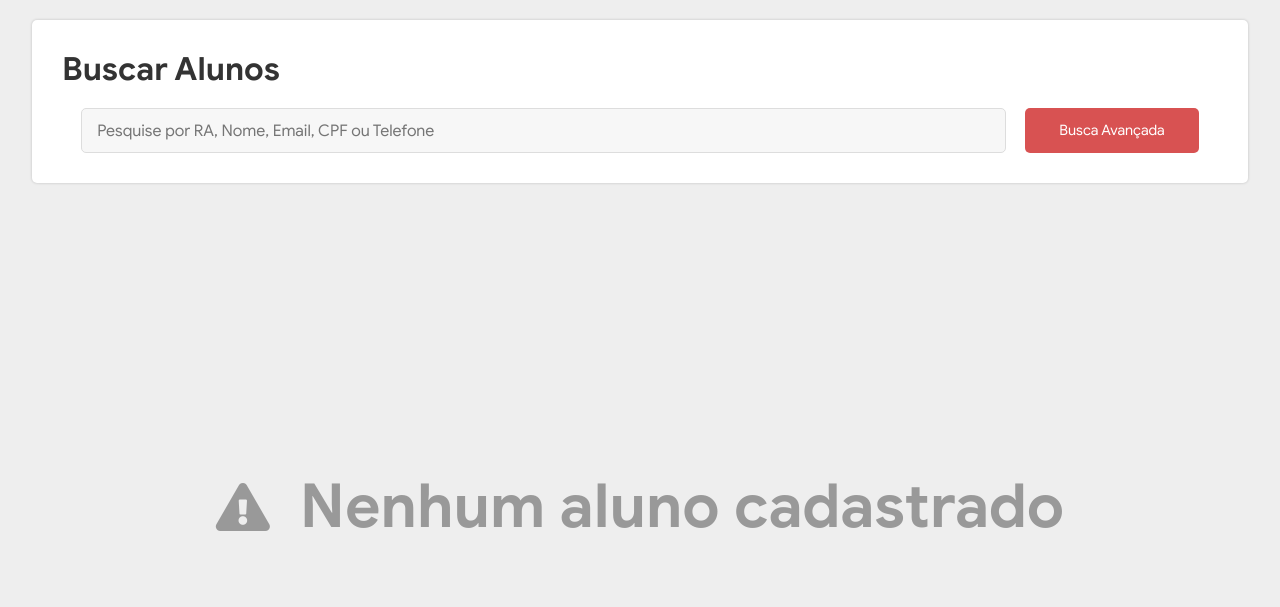
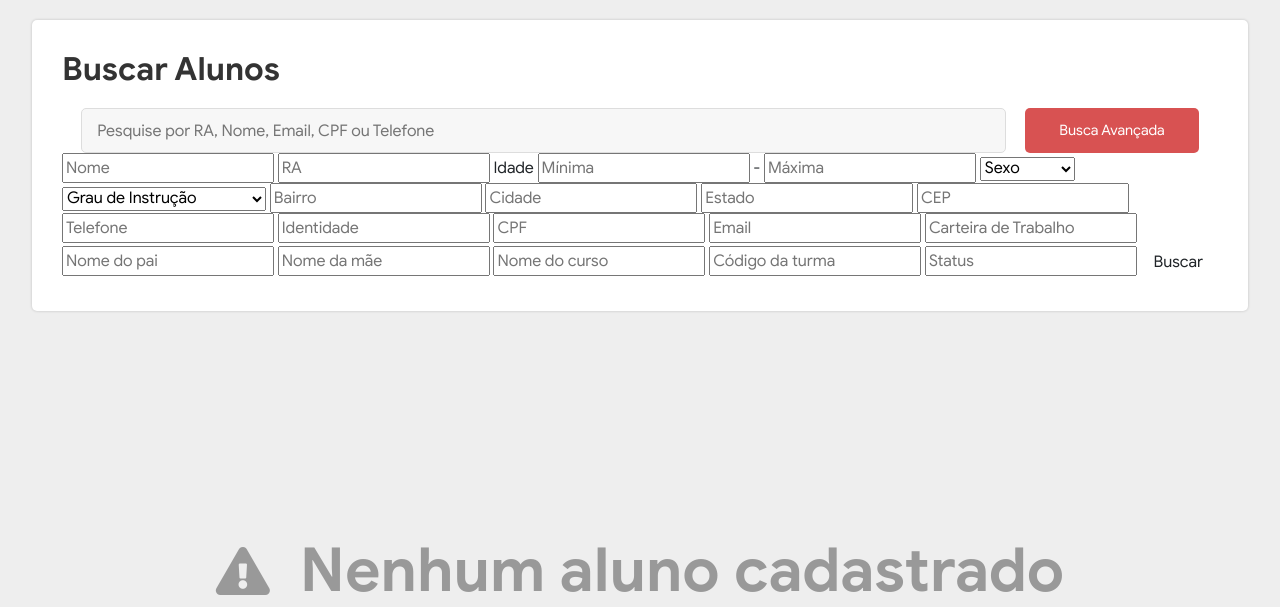
Before and after one commit to thiago4455/mercurio, a PHP site: page /home/alunos.php in a window 1280 px wide. Shown: the top 607 px of the page. Run offline with PHP 8.4, Linux system fonts and the light colour scheme; data that the repository does not hold is empty; some libraries are stand-ins or nearby versions.

Commit message:
Busca avançada

```diff
--- a/home/alunos.php
+++ b/home/alunos.php
@@ -104,7 +104,38 @@
             <div id="search-avanced" class="btn">Busca Avançada</div>
         </div>
         <div id="busca-avancada">
-
+         <input type="text" id="nome" placeholder="Nome" autocomplete="off">
+         <input type="text" id="ra" placeholder="RA" autocomplete="off">
+            Idade
+         <input type="text" id="age1" placeholder="Mínima" autocomplete="off"> -
+         <input type="text" id="age2" placeholder="Máxima" autocomplete="off">
+         <select id="sexo">
+            <option value="" disabled selected hidden>Sexo</option>
+            <option value="">Nenhum</option>
+            <option value="M">Masculino</option>
+            <option value="F">Feminino</option>
+         </select>
+         <select id="grauInstrucao">
+            <option value="" disabled selected hidden>Grau de Instrução</option>
+            <option value="">Nenhum</option>
+            <option value="Ensino médio incompleto">Ensino médio incompleto</option>
+            <option value="Ensino médio completo">Ensino médio completo</option>
+         </select>
+         <input type="text" id="bairro" placeholder="Bairro" autocomplete="off">
+         <input type="text" id="cidade" placeholder="Cidade" autocomplete="off">
+         <input type="text" id="estado" placeholder="Estado" autocomplete="off">
+         <input type="text" id="cep" placeholder="CEP" autocomplete="off">
+         <input type="text" id="telefone" placeholder="Telefone" autocomplete="off">
+         <input type="text" id="identidade" placeholder="Identidade" autocomplete="off">
+         <input type="text" id="cpf" placeholder="CPF" autocomplete="off">
+         <input type="text" id="email" placeholder="Email" autocomplete="off">
+         <input type="text" id="carteiraTrabalho" placeholder="Carteira de Trabalho" autocomplete="off">
+         <input type="text" id="nomePai" placeholder="Nome do pai" autocomplete="off">
+         <input type="text" id="nomeMae" placeholder="Nome da mãe" autocomplete="off">
+         <input type="text" id="nomeCurso" placeholder="Nome do curso" autocomplete="off">
+         <input type="text" id="codTurma" placeholder="Código da turma" autocomplete="off">
+         <input type="text" id="status" placeholder="Status" autocomplete="off">
+         <div id="search-avanced-submit" class="btn">Buscar</div>
         </div>
     </div>
 
--- a/js/alunos.js
+++ b/js/alunos.js
@@ -4,6 +4,52 @@
 
 $(document).ready(() => {
     var alunosSelecionados = [];
+
+    let age1Previus = $('#age1').val();
+    $('#age1').on('keyup',() => {
+        if (age1Previus==$('#age2').val()) {
+            $('#age2').val($('#age1').val());
+        }
+
+        age1Previus = $('#age1').val();
+    })
+
+    $('#search-avanced-submit').on('click',() =>{
+        $.ajax({
+            url: '../controllers/buscaAvancada.php',
+            data: {
+                'nome': $('#nome').val(),
+                'ra': $('#ra').val(),
+                'idade1': $('#age1').val(),
+                'idade2': $('#age2').val(),
+                'sexo': $('#sexo').val(),
+                'grauInstrucao': $('#grauInstrucao').val(),
+                'bairro': $('#bairro').val(),
+                'estado': $('#estado').val(),
+                'cidade': $('#cidade').val(),
+                'cep': $('#cep').val(),
+                'telefone': $('#telefone').val(),
+                'identidade': $('#identidade').val(),
+                'cpf': $('#cpf').val(),
+                'email': $('#email').val(),
+                'carteiraTrabalho': $('#carteiraTrabalho').val(),
+                'nomePai': $('#nomePai').val(),
+                'nomeMae': $('#nomeMae').val(),
+                'nomeCurso': $('#nomeCurso').val(),
+                'codTurma': $('#codTurma').val(),
+                'status': $('#status').val(),
+                'ciclo': $('#cbx-ciclos').val(),
+            },
+            type: 'POST',
+            dataType: 'json',
+            success: function (msg) {
+                ListarItens(msg)
+            },
+            error: function (err) {
+                console.log(err);
+            }
+        })
+    });
 
     $.ajax({
         url: '../controllers/listarCiclos.php',
```
